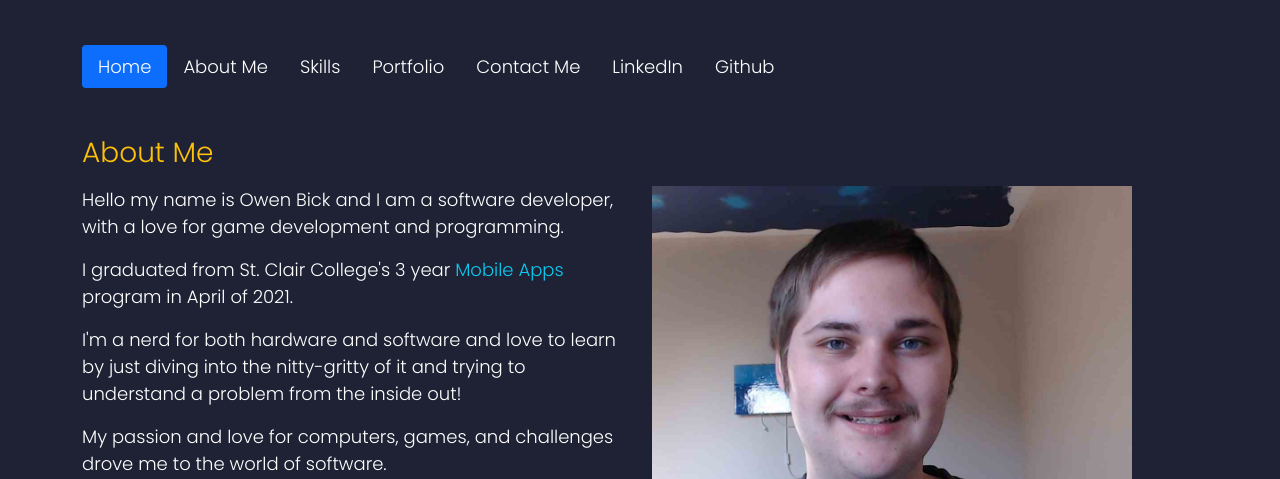
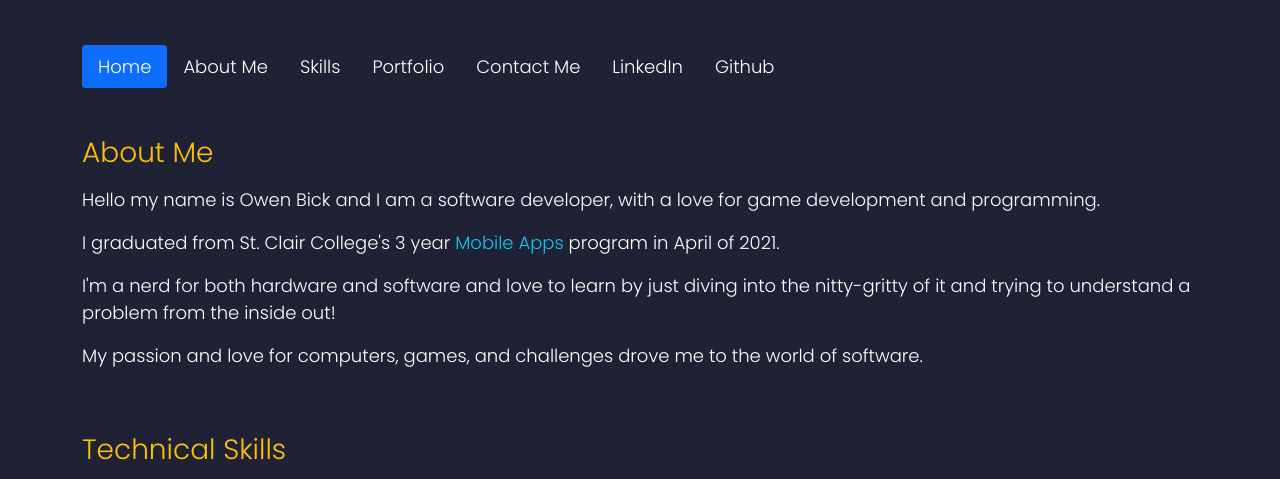
Before and after one commit to OwenBick/OwenBick.github.io, a plain HTML site: page index.html in a window 1280 px wide. Shown: the part 137-616 px from the top of the page. Drawn offline with nearby package versions, Linux system fonts and the light colour scheme.

Commit message:
Update index.html

```diff
--- a/index.html
+++ b/index.html
@@ -63,9 +63,6 @@
                     </p>
                 </div>
                 <div><p>My passion and love for computers, games, and challenges drove me to the world of software.</p></div>
-            </div>
-            <div class="col self">
-                <img src="assets/img/myPicture.jpg">
             </div>
         </div>
     </div>
```
